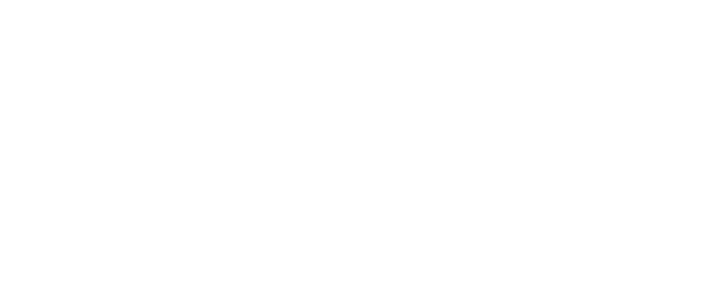
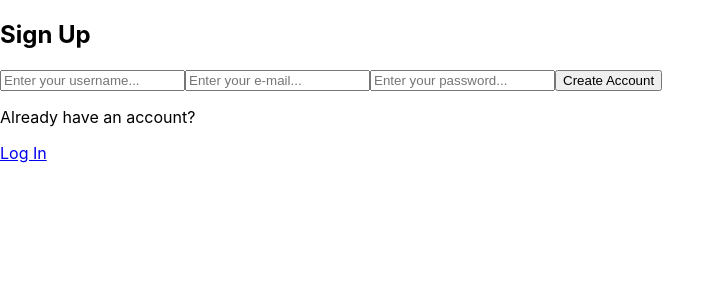
Before and after one commit to GuidoRial/todo-app-MERN, a React (Create React App) app in the folder client/: page /signup in a window 1280 px wide. Shown: the top 300 px of the page, without its empty margins (0-725 px from the left). Built offline with nearby package versions, Linux system fonts and the light colour scheme.

Commit message:
added a basic UI

```diff
--- a/client/package.json
+++ b/client/package.json
@@ -6,8 +6,10 @@
         "@testing-library/jest-dom": "^5.16.4",
         "@testing-library/react": "^12.1.4",
         "@testing-library/user-event": "^13.5.0",
+        "axios": "^0.26.1",
         "react": "^18.0.0",
         "react-dom": "^18.0.0",
+        "react-router-dom": "^6.3.0",
         "react-scripts": "5.0.0",
         "web-vitals": "^2.1.4"
     },
--- a/client/src/App.js
+++ b/client/src/App.js
@@ -1,7 +1,21 @@
 import "./App.css";
+import SignUp from "./Components/Signup/SignUp";
+import { BrowserRouter, Route, Routes } from "react-router-dom";
+import Login from "./Components/Login/Login";
+import Main from "./Components/Main/Main";
 
 function App() {
-    return <div className="App"></div>;
+    return (
+        <div className="App">
+            <BrowserRouter>
+                <Routes>
+                    <Route path="/signup" element={<SignUp />} />
+                    <Route path="/login" element={<Login />} />
+                    <Route path="/" element={<Main />} />
+                </Routes>
+            </BrowserRouter>
+        </div>
+    );
 }
 
 export default App;
--- /dev/null
+++ b/client/src/Components/Login/Login.js
@@ -0,0 +1,48 @@
+import React from "react";
+import { Link } from "react-router-dom";
+
+function Login() {
+    return (
+        <section className="log-in-page">
+            <h1>Log In</h1>
+            <div className="form-container">
+                <form className="form">
+                    <input
+                        className="input-field"
+                        id="username"
+                        type="text"
+                        placeholder="Enter your username..."
+                    />
+
+                    <input
+                        className="input-field"
+                        id="email"
+                        type="text"
+                        placeholder="Enter your e-mail..."
+                    />
+
+                    <input
+                        className="input-field"
+                        id="password"
+                        type="password"
+                        placeholder="Enter your password..."
+                    />
+
+                    <button
+                        type="submit"
+                        className="form-button"
+                        id="actionButton"
+                    >
+                        Login
+                    </button>
+                </form>
+                <div className="account-check">
+                    <p>Already have an account?</p>
+                    <Link to="/signup">Signup</Link>
+                </div>
+            </div>
+        </section>
+    );
+}
+
+export default Login;
--- /dev/null
+++ b/client/src/Components/Main/Main.js
@@ -0,0 +1,7 @@
+import React from "react";
+
+function Main() {
+    return <div>Main</div>;
+}
+
+export default Main;
--- /dev/null
+++ b/client/src/Components/Signup/SignUp.js
@@ -0,0 +1,48 @@
+import React from "react";
+import { Link } from "react-router-dom";
+
+function SignUp() {
+    return (
+        <section className="sign-up-page">
+            <h1>Sign Up</h1>
+            <div className="form-container">
+                <form className="form">
+                    <input
+                        className="input-field"
+                        id="username"
+                        type="text"
+                        placeholder="Enter your username..."
+                    />
+
+                    <input
+                        className="input-field"
+                        id="email"
+                        type="text"
+                        placeholder="Enter your e-mail..."
+                    />
+
+                    <input
+                        className="input-field"
+                        id="password"
+                        type="password"
+                        placeholder="Enter your password..."
+                    />
+
+                    <button
+                        type="submit"
+                        className="form-button"
+                        id="actionButton"
+                    >
+                        Create Account
+                    </button>
+                </form>
+                <div className="account-check">
+                    <p>Already have an account?</p>
+                    <Link to="/login">Log In</Link>
+                </div>
+            </div>
+        </section>
+    );
+}
+
+export default SignUp;
--- a/client/src/index.js
+++ b/client/src/index.js
@@ -1,15 +1,12 @@
-import React from "react";
-import ReactDOM from "react-dom";
+import * as ReactDOMClient from "react-dom/client";
+
 import "./index.css";
 import App from "./App";
 import reportWebVitals from "./reportWebVitals";
 
-ReactDOM.render(
-    <React.StrictMode>
-        <App />
-    </React.StrictMode>,
-    document.getElementById("root")
-);
+const root = ReactDOMClient.createRoot(document.getElementById("root"));
+
+root.render(<App />);
 
 // If you want to start measuring performance in your app, pass a function
 // to log results (for example: reportWebVitals(console.log))
```
Also changed, not shown: 2 other files (tests, documents, lock files or other folders).
